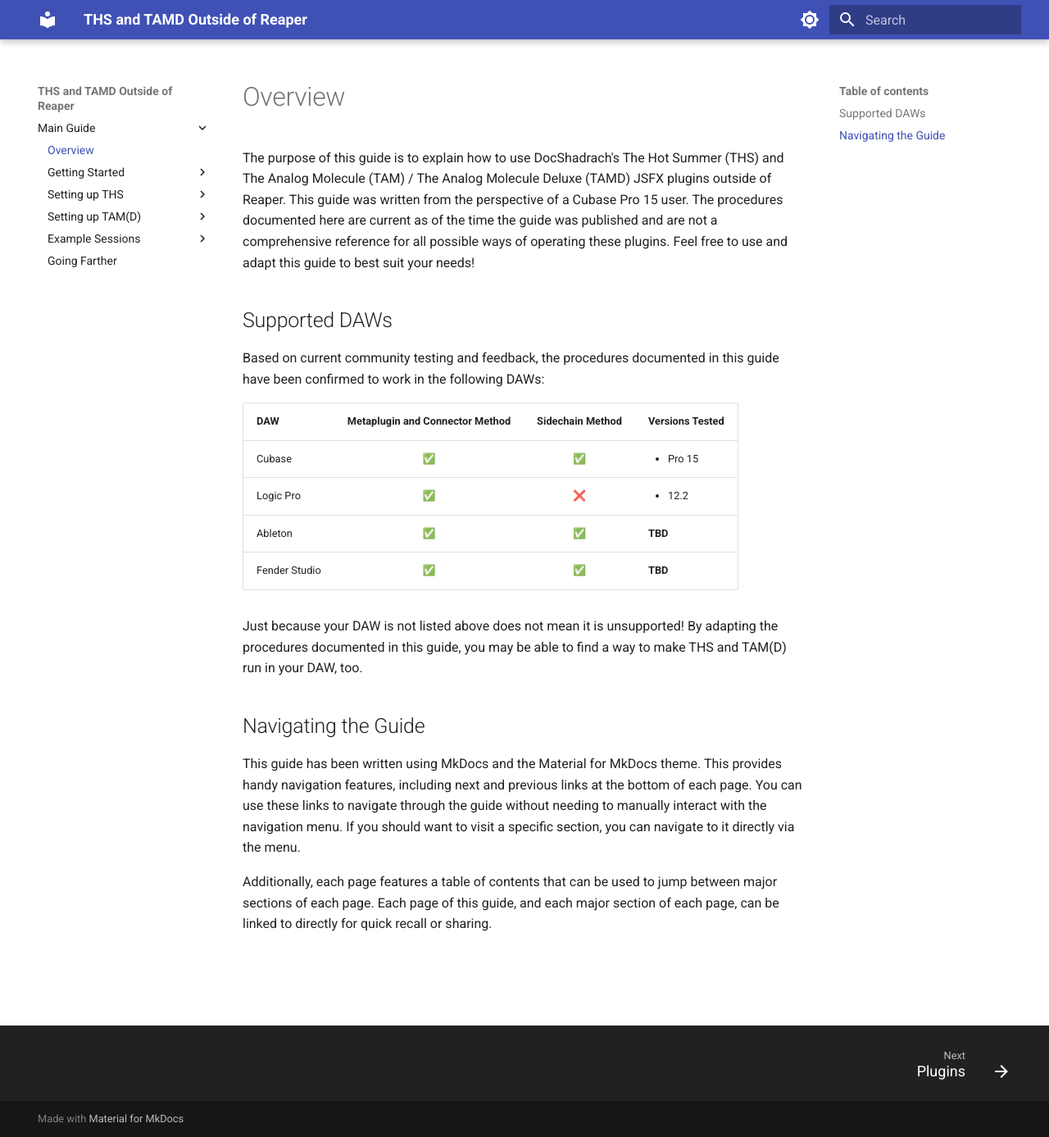
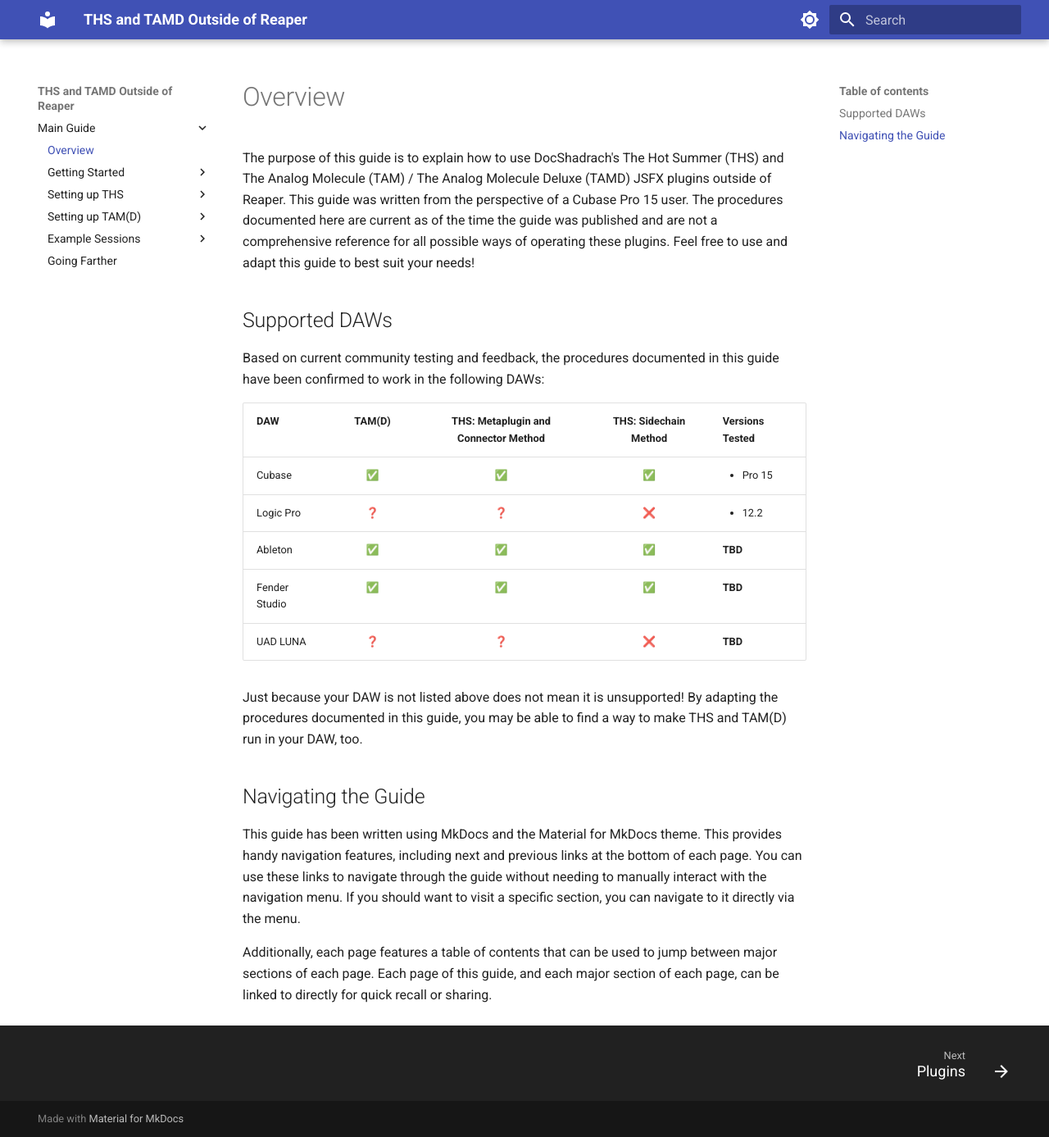
Before and after one commit to m-musik/THS_TAMD_Docs, an MkDocs documentation site: the page built from docs/Main_Guide/Overview.md, in a window 1280 px wide and 1387 px high. Shown: the whole window at 82% size. Built offline with MkDocs 1.6.1 and Material for MkDocs 9.7.7, drawn with Linux system fonts in a browser that asks for light colours.

Commit message:
Adds LUNA to DAW table. Temporarily marks Logic as under investigation.

```diff
--- a/docs/Main_Guide/Overview.md
+++ b/docs/Main_Guide/Overview.md
@@ -3,12 +3,13 @@
 ## Supported DAWs
 Based on current community testing and feedback, the procedures documented in this guide have been confirmed to work in the following DAWs:
 
-| DAW | Metaplugin and Connector Method | Sidechain Method | Versions Tested |
-| --- | :-----------------------------: | :--------------: | --------------- |
-| Cubase        | ✅ | ✅ | <ul><li>Pro 15</li></ul> |
-| Logic Pro     | ✅ | ❌ | <ul><li>12.2</li></ul> |
-| Ableton       | ✅ | ✅ | **TBD** |
-| Fender Studio | ✅ | ✅ | **TBD** |
+| DAW           | TAM(D) | THS: Metaplugin and Connector Method | THS: Sidechain Method | Versions Tested |
+| ------------- | :----: | :----------------------------------: | :-------------------: | --------------- |
+| Cubase        | ✅ | ✅ | ✅ | <ul><li>Pro 15</li></ul> |
+| Logic Pro     | ❓ | ❓ | ❌ | <ul><li>12.2</li></ul> |
+| Ableton       | ✅ | ✅ | ✅ | **TBD** |
+| Fender Studio | ✅ | ✅ | ✅ | **TBD** |
+| UAD LUNA      | ❓ | ❓ | ❌ | **TBD** |
 
 Just because your DAW is not listed above does not mean it is unsupported! By adapting the procedures documented in this guide, you may be able to find a way to make THS and TAM(D) run in your DAW, too.
 
```
